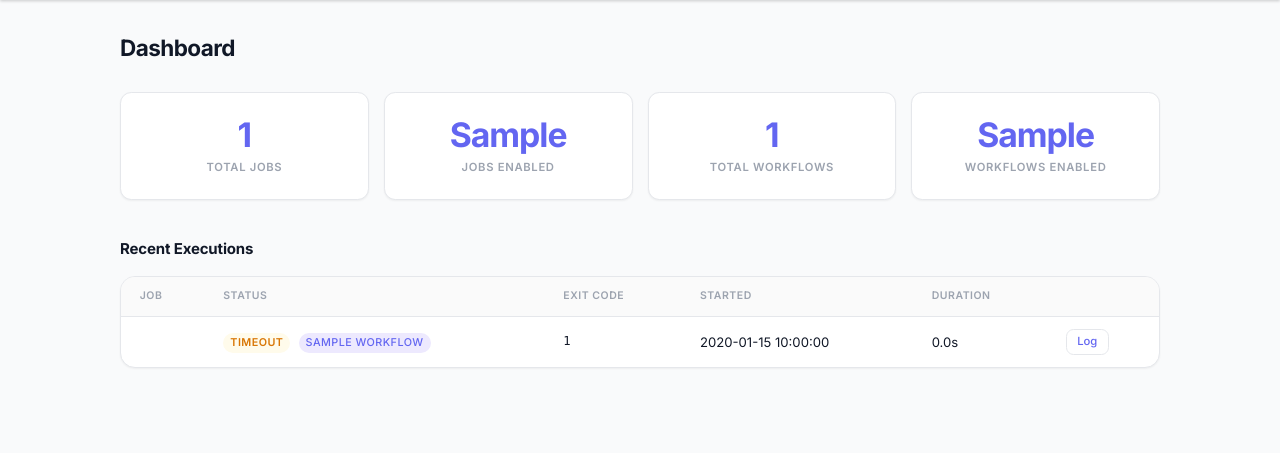
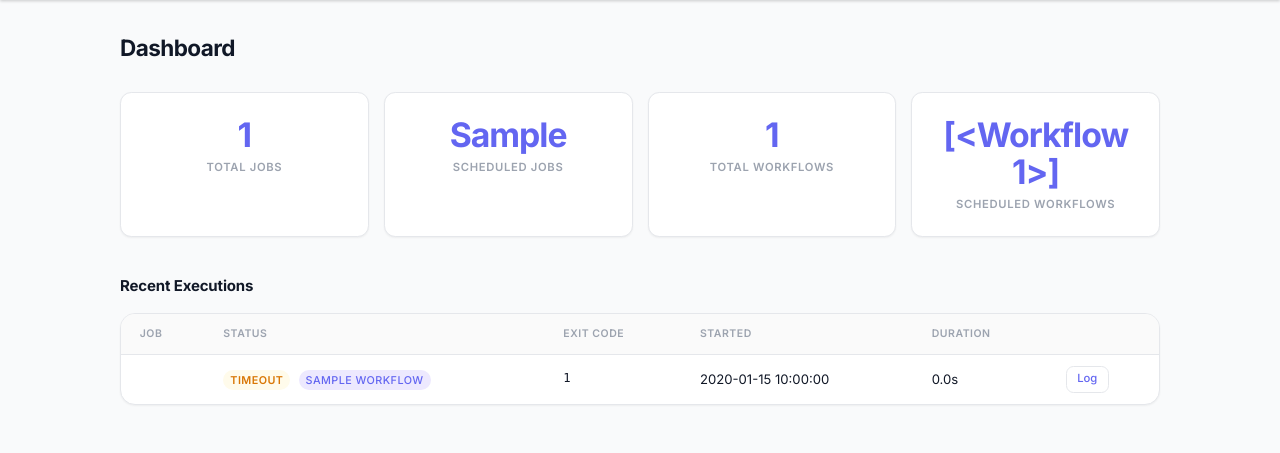
Before and after one commit to denzow/mogiri, a Flask app: template src/mogiri/templates/dashboard.html in a window 1280 px wide. Shown: the part 56-509 px from the top of the page. Run offline with Flask 3, Linux system fonts and the light colour scheme; tables that the repository leaves empty hold one stand-in row (values such as "Sample post"); the template is opened without the code that fills it: values that come from a table or form of the project are taken from there, most other values are stand-ins (such as "Sample title", 1, 10 or a date in 2020); parts of the project's set-up code (start-up, migrations or seed data) failed here and were passed over.

Commit message:
Replace Enabled count with Scheduled count on dashboard
Show jobs/workflows that have a schedule set and are enabled,
instead of just enabled count.

Co-Authored-By: Claude Opus 4.6 (1M context) <noreply@anthropic.com>

```diff
--- a/src/mogiri/templates/dashboard.html
+++ b/src/mogiri/templates/dashboard.html
@@ -11,16 +11,16 @@
         <div class="stat-label">Total Jobs</div>
     </div>
     <div class="stat-card">
-        <div class="stat-value">{{ enabled_jobs }}</div>
-        <div class="stat-label">Jobs Enabled</div>
+        <div class="stat-value">{{ scheduled_jobs }}</div>
+        <div class="stat-label">Scheduled Jobs</div>
     </div>
     <div class="stat-card">
         <div class="stat-value">{{ total_workflows }}</div>
         <div class="stat-label">Total Workflows</div>
     </div>
     <div class="stat-card">
-        <div class="stat-value">{{ enabled_workflows }}</div>
-        <div class="stat-label">Workflows Enabled</div>
+        <div class="stat-value">{{ scheduled_workflows }}</div>
+        <div class="stat-label">Scheduled Workflows</div>
     </div>
 </div>
 
```
Also changed, not shown: src/mogiri/routes/dashboard.py (+4 -4 lines).
